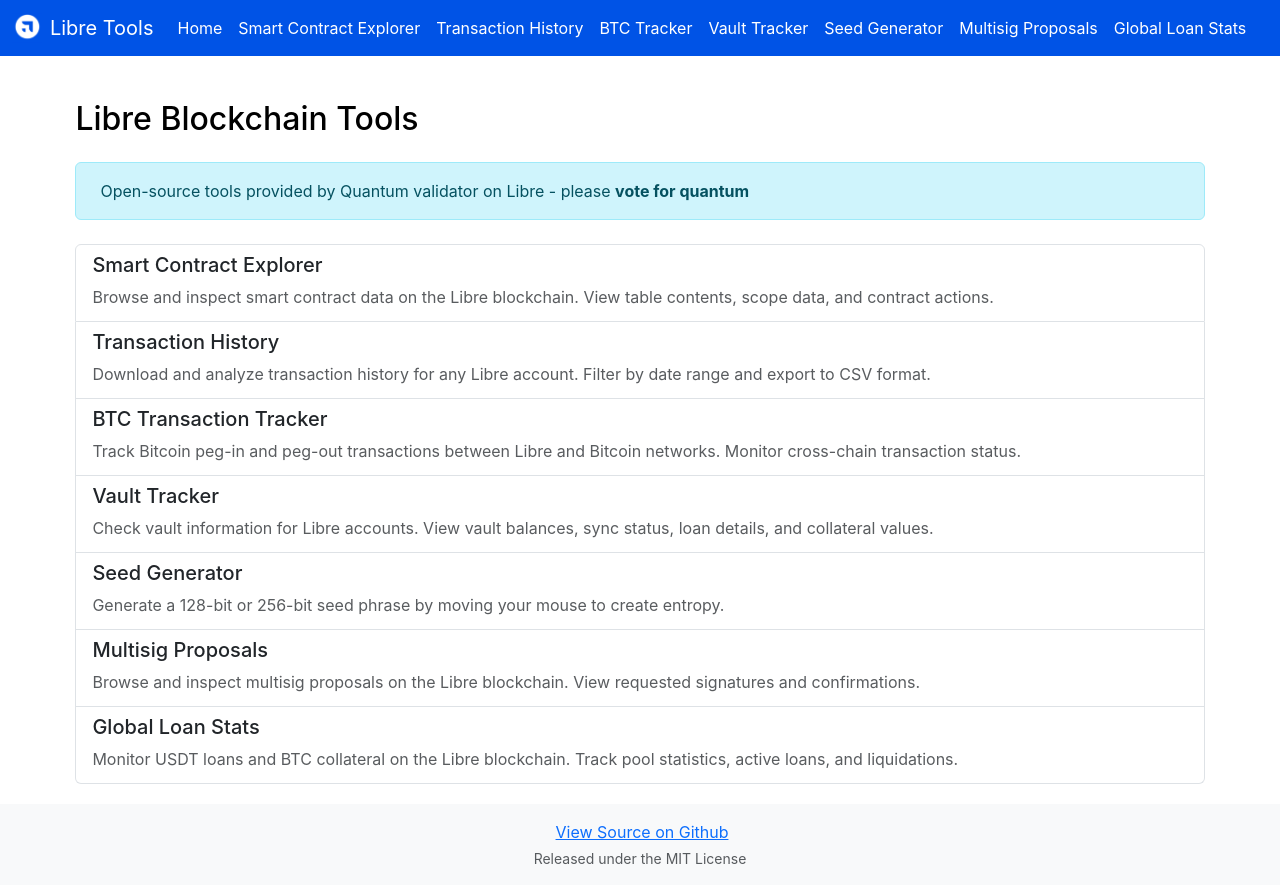
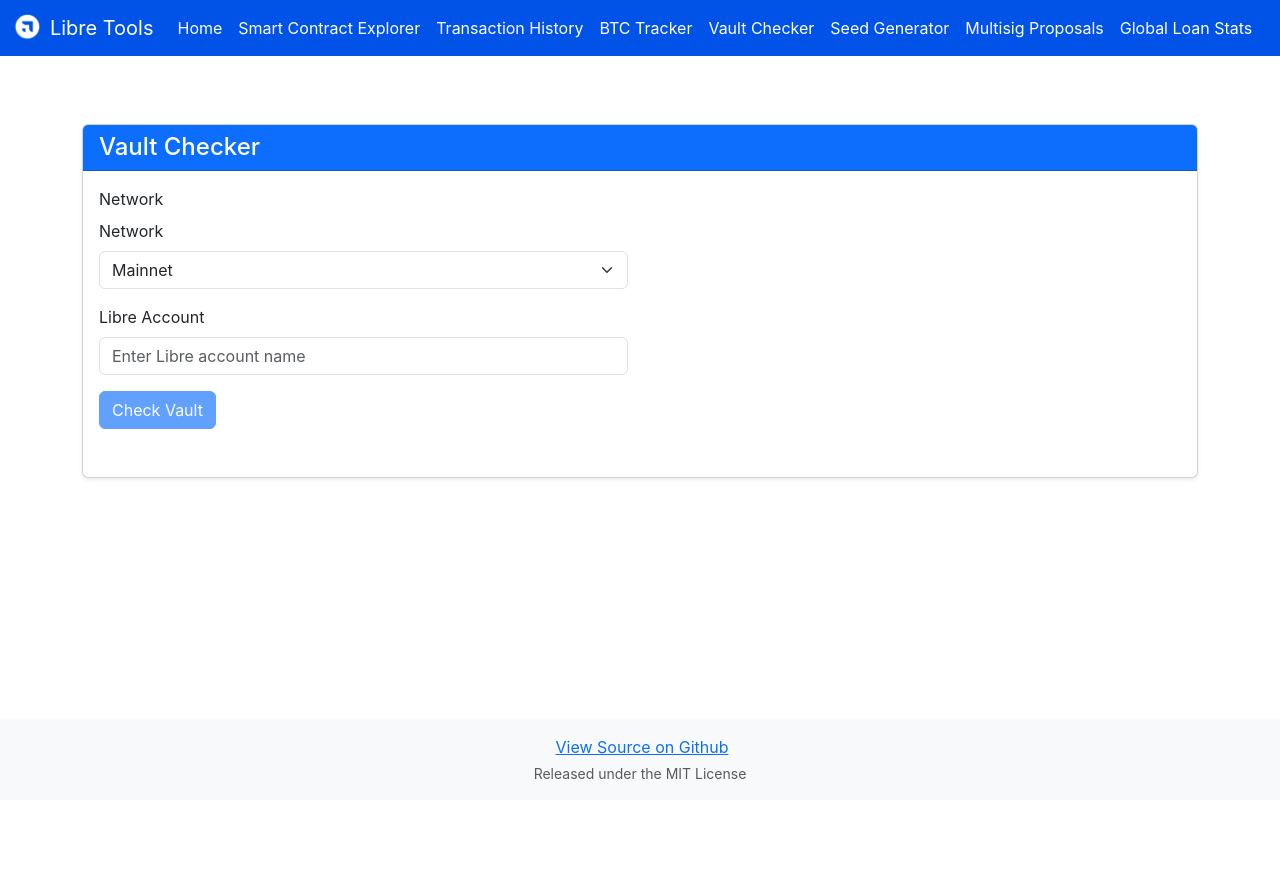
Before and after one commit to bensig/libre-tools.com, a React (Vite) app: page /vault-checker in a window 1280 px wide. Before the commit this address led to /. After the commit the page ends 800 px from the top, so only its background shows below. Built offline with nearby package versions, Linux system fonts and the light colour scheme.

Commit message:
rename vault checker

```diff
--- a/src/App.jsx
+++ b/src/App.jsx
@@ -7,7 +7,7 @@
 import SeedGenerator from './SeedGenerator';
 import MultisigProposals from './MultisigProposals';
 import LoanTracker from './LoanTracker';
-import VaultTracker from './VaultTracker';
+import VaultChecker from './VaultChecker';
 
 function App() {
   return (
@@ -32,7 +32,7 @@
                 <Route path="/loans/:network" element={<LoanTracker />} />
                 <Route path="/loans/:network/liquidations" element={<LoanTracker />} />
                 <Route path="/loans/:network/:view" element={<LoanTracker />} />
-                <Route path="/vault-tracker" element={<VaultTracker />} />
+                <Route path="/vault-checker" element={<VaultChecker />} />
                 <Route path="*" element={<Navigate to="/" replace />} />
               </Routes>
             </div>
--- a/src/Home.jsx
+++ b/src/Home.jsx
@@ -19,8 +19,8 @@
       description: 'Track Bitcoin peg-in and peg-out transactions between Libre and Bitcoin networks. Monitor cross-chain transaction status.'
     },
     {
-      title: 'Vault Tracker',
-      path: '/vault-tracker',
+      title: 'Vault Checker',
+      path: '/vault-checker',
       description: 'Check vault information for Libre accounts. View vault balances, sync status, loan details, and collateral values.'
     },
     {
--- a/src/VaultTracker.jsx
+++ b/src/VaultChecker.jsx
@@ -2,7 +2,7 @@
 import { Form, Button, Alert, Spinner, Table } from 'react-bootstrap';
 import NetworkSelector from './components/NetworkSelector';
 
-const VaultTracker = () => {
+const VaultChecker = () => {
   const [account, setAccount] = useState('');
   const [result, setResult] = useState(null);
   const [error, setError] = useState(null);
@@ -152,7 +152,7 @@
         console.warn('Failed to fetch BTC balance from mempool');
       }
 
-      // Step 4: Get the CBTC balance on Libre
+      // Step 4: Get the CBTC balance on Libre (displayed as Collateral Balance with BTC symbol)
       const cbtcBalanceResponse = await fetch(`${baseEndpoint.libre}/v1/chain/get_currency_balance`, {
         method: 'POST',
         headers: { 'Content-Type': 'application/json' },
@@ -310,7 +310,7 @@
         <div className="col-md-12">
           <div className="card shadow-sm">
             <div className="card-header bg-primary text-white">
-              <h4 className="mb-0">Vault Tracker</h4>
+              <h4 className="mb-0">Vault Checker</h4>
             </div>
             <div className="card-body">
               <Form onSubmit={handleSubmit}>
@@ -422,8 +422,8 @@
                             <td>{result.btcBalance.toFixed(8)} BTC</td>
                           </tr>
                           <tr>
-                            <th>CBTC Balance</th>
-                            <td>{result.cbtcBalance.toFixed(8)} CBTC</td>
+                            <th>Collateral Balance</th>
+                            <td>{result.cbtcBalance.toFixed(8)} BTC</td>
                           </tr>
                           <tr>
                             <th>Vault State</th>
@@ -504,4 +504,4 @@
   );
 };
 
-export default VaultTracker;
+export default VaultChecker;
--- a/src/components/Layout.jsx
+++ b/src/components/Layout.jsx
@@ -22,7 +22,7 @@
               <Nav.Link as={Link} to="/explorer" className="fs-6">Smart Contract Explorer</Nav.Link>
               <Nav.Link as={Link} to="/transactions" className="fs-6">Transaction History</Nav.Link>
               <Nav.Link as={Link} to="/btc-tracker" className="fs-6">BTC Tracker</Nav.Link>
-              <Nav.Link as={Link} to="/vault-tracker" className="fs-6">Vault Tracker</Nav.Link>
+              <Nav.Link as={Link} to="/vault-checker" className="fs-6">Vault Checker</Nav.Link>
               <Nav.Link as={Link} to="/seed-generator" className="fs-6">Seed Generator</Nav.Link>
               <Nav.Link as={Link} to="/multisig" className="fs-6">Multisig Proposals</Nav.Link>
               <Nav.Link as={Link} to="/loans" className="fs-6">Global Loan Stats</Nav.Link>
```
